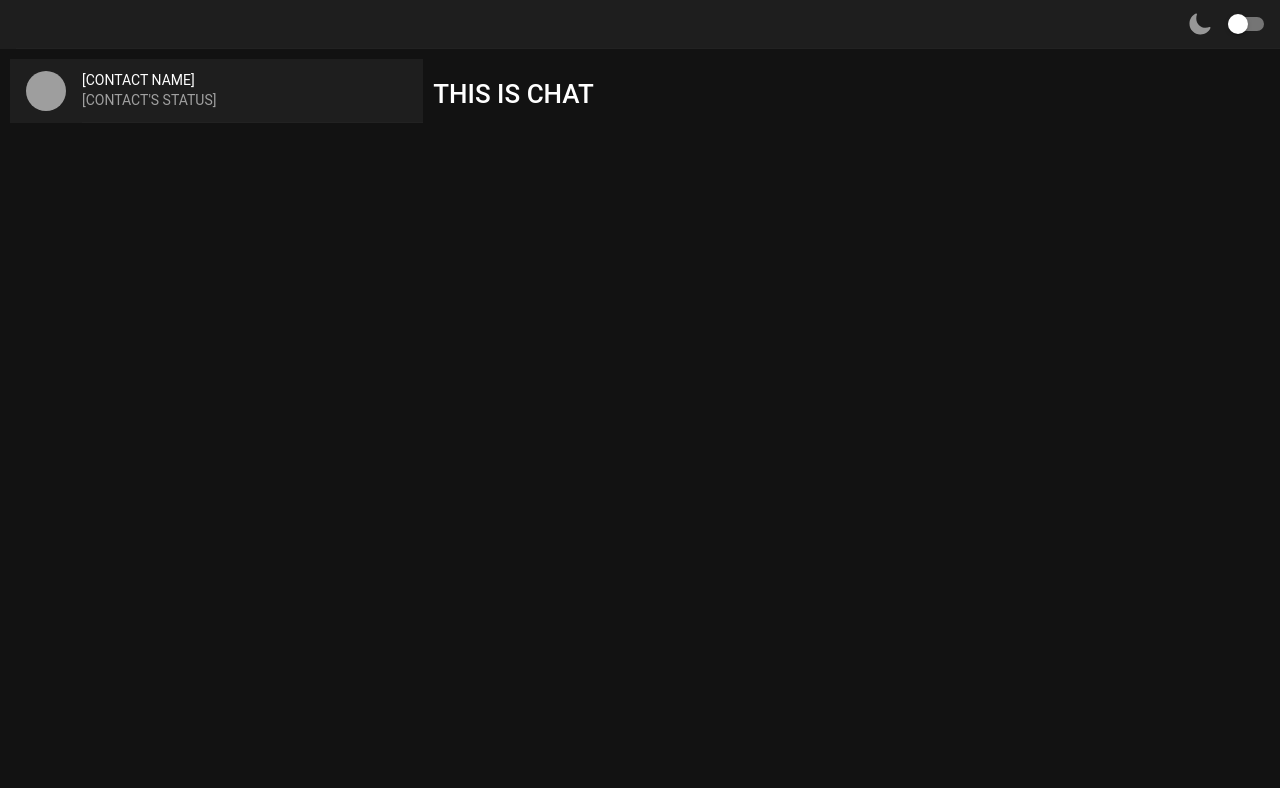
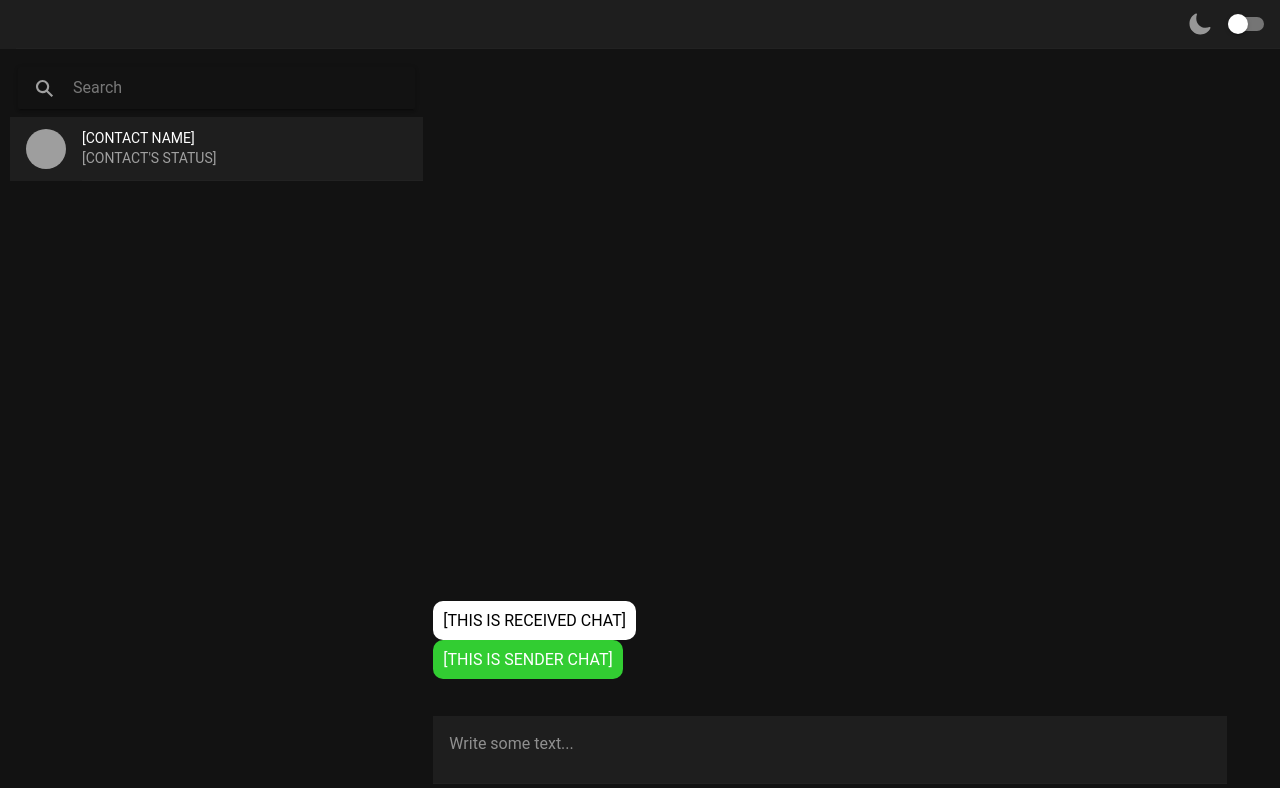
Before and after one commit to lucaperullo/M8-FinalBW_WhatsappClone, a React (Create React App) app: page /chat in a window 1280 px wide. Shown: the top 788 px of the page. Built offline with nearby package versions, Linux system fonts and the light colour scheme; grey boxes are pictures that could not be loaded.

Commit message:
add chat ui

```diff
--- a/src/components/Chat.tsx
+++ b/src/components/Chat.tsx
@@ -2,20 +2,64 @@ import React from "react";
 import {
   IonContent,
   IonItem,
-  IonMenu,
-  IonHeader,
-  IonToolbar,
-  IonTitle,
-  IonList,
-  IonRouterOutlet,
+  IonTextarea
 } from "@ionic/react";
+import styled from "styled-components";
 
 const Chat = () => {
   return (
-    <>
-     <h1>THIS IS CHAT</h1>
-    </>
+    <IonContainer fullscreen>
+      <ChatContainer>
+        <div>
+          <SenderBubble>[THIS IS SENDER CHAT]</SenderBubble>
+        </div>
+        <div>
+        <ReceivedBubble>[THIS IS RECEIVED CHAT]</ReceivedBubble>
+        </div>
+      </ChatContainer>
+          <IonItems>
+            <IonTextarea placeholder="Write some text..."
+            // value={text}
+            // onIonChange={e => setText(e.detail.value!)}
+            />
+          </IonItems>
+    </IonContainer>
   );
 };
 
+const IonContainer = styled(IonContent)`
+  display: flex;
+  flex-direction: column-reverse;
+`
+const IonItems = styled(IonItem)`
+  position: fixed;
+  bottom: 1rem;
+  width: 62%;
+`
+const ChatContainer = styled.div`
+  display: flex;
+  flex-direction: column-reverse;
+  height: 100%;
+  width: 100%;
+  padding-bottom: 20vh;
+`
+const SenderBubble = styled.span`
+  color: white;
+  display: inline-block;
+  padding: 10px;
+  background-color: limegreen;
+  border-radius: 10px;
+  margin-top: 10px;
+  margin-bottom: 10px;
+`
+
+const ReceivedBubble = styled.span`
+  color: black;
+  padding: 10px;
+  background-color: white;
+  border-radius: 10px;
+  margin-top: 10px;
+  margin-bottom: 10px;
+`
+
 export default Chat;
--- a/src/components/Contacts.tsx
+++ b/src/components/Contacts.tsx
@@ -1,5 +1,5 @@
 import React from 'react';
-import { IonContent, IonItem, IonAvatar, IonLabel } from '@ionic/react';
+import { IonContent, IonItem, IonAvatar, IonLabel, IonSearchbar } from '@ionic/react';
 
 import '../theme/style.css'
 
@@ -8,8 +8,12 @@ const Contacts: React.FC = () => (
   fullscreen
     scrollEvents={true}
     onIonScrollStart={() => {}}
-    onIonScroll={() => {}}
     onIonScrollEnd={() => {}}>
+
+      <IonSearchbar
+      // value={searchText}
+      // onIonChange={e => setSearchText(e.detail.value!)}
+      ></IonSearchbar>
       <IonItem>
       <IonAvatar slot="start">
         <img src="https://gravatar.com/avatar/dba6bae8c566f9d4041fb9cd9ada7741?d=identicon&f=y" alt="profileImg" />
--- a/src/pages/MainPage.tsx
+++ b/src/pages/MainPage.tsx
@@ -3,25 +3,27 @@ import React from 'react';
 import { IonGrid, IonRow, IonCol, IonContent } from '@ionic/react';
 import Chat from "../components/Chat";
 import Contacts from "../components/Contacts";
-import styled from 'styled-components'
+import styled from 'styled-components';
+
 
 const MainPage = () => {
   return (
     <IonContent fullscreen>
       <IonGrid>
-      <IonRow>
+      <ModRow>
       <IonCol size="4"><Contacts /></IonCol>
       <IonCol><Chat /></IonCol>
-      </IonRow>
+      </ModRow>
       </IonGrid>
     </IonContent>
 
   );
 };
 
-const Container = styled.div`
-  height: 100%;
-  width: 100%
+const ModRow = styled(IonRow)`
+  height: 100vh
 `
 
+
+
 export default MainPage;
```
